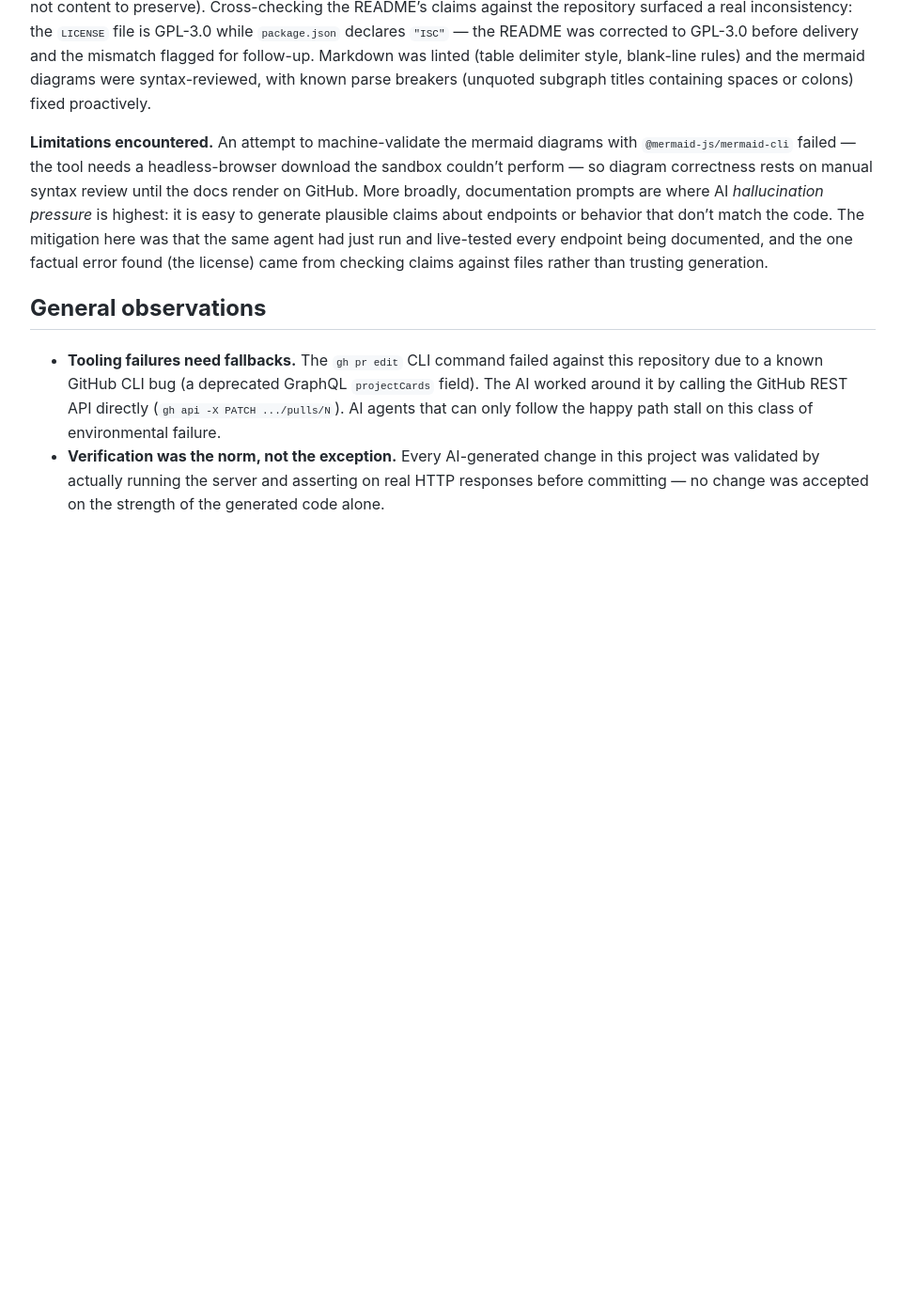
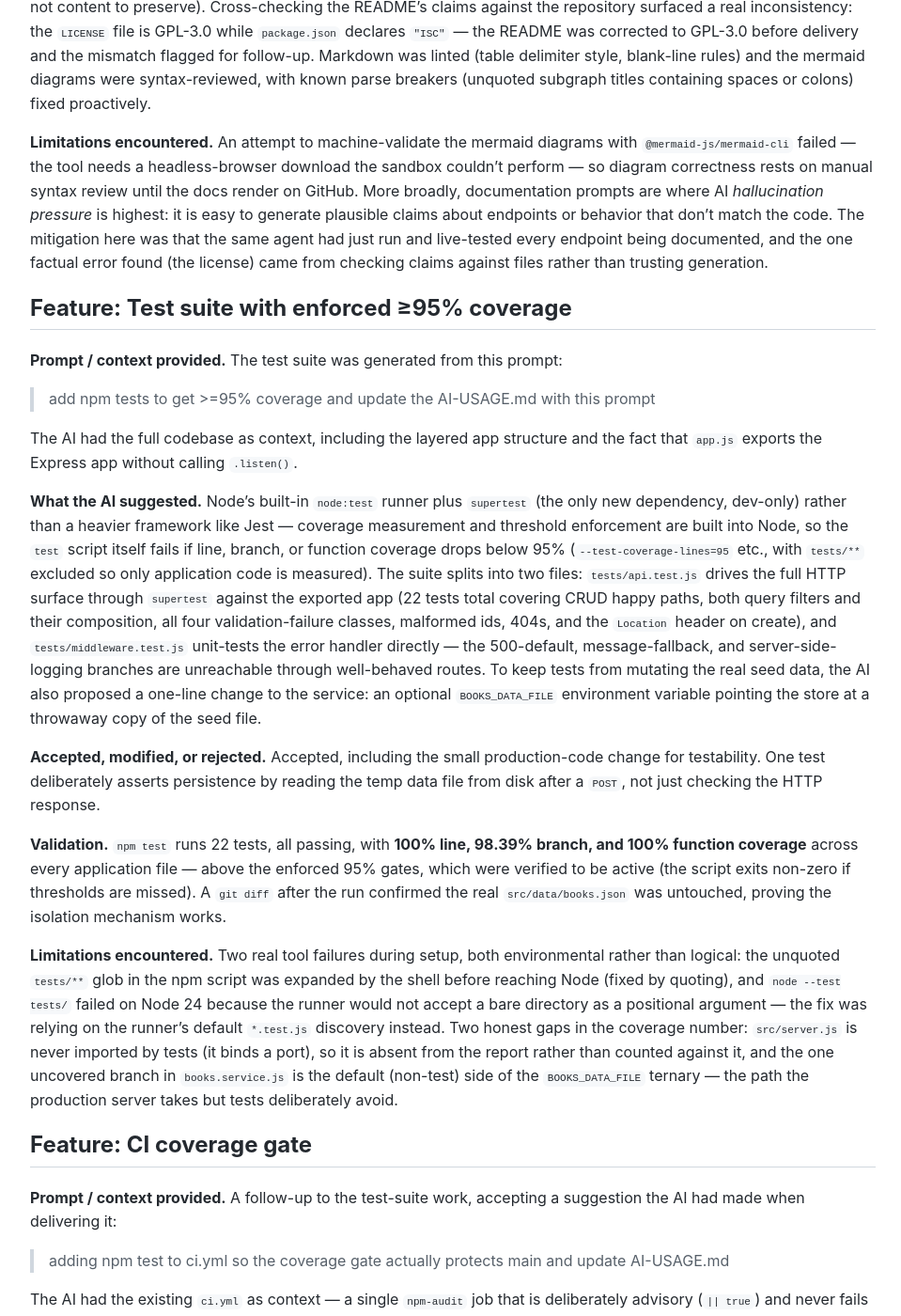
Before and after one commit to das77/fsep-node-express-api, a Jekyll site: the page built from docs/AI-USAGE.md, in a window 1280 px wide and 1400 px high, scrolled down 800 px. Shown: the whole window at 94% size, without its empty margins (158-1117 px from the left). Built offline with Jekyll 4.4.1, drawn with Linux system fonts in a browser that asks for light colours; our own code applies the rules of GitHub Pages for plain Markdown files; before the commit the page ends 1430 px from its top, so only the background shows below that; some of the changed text lies outside the part shown.

Commit message:
test: add test suite with ≥95% coverage and CI coverage gate

```diff
--- a/docs/AI-USAGE.md
+++ b/docs/AI-USAGE.md
@@ -18,6 +18,38 @@ The AI had the complete codebase and the project's development history as contex
 
 **Limitations encountered.** An attempt to machine-validate the mermaid diagrams with `@mermaid-js/mermaid-cli` failed — the tool needs a headless-browser download the sandbox couldn't perform — so diagram correctness rests on manual syntax review until the docs render on GitHub. More broadly, documentation prompts are where AI *hallucination pressure* is highest: it is easy to generate plausible claims about endpoints or behavior that don't match the code. The mitigation here was that the same agent had just run and live-tested every endpoint being documented, and the one factual error found (the license) came from checking claims against files rather than trusting generation.
 
+## Feature: Test suite with enforced ≥95% coverage
+
+**Prompt / context provided.** The test suite was generated from this prompt:
+
+> add npm tests to get >=95% coverage and update the AI-USAGE.md with this prompt
+
+The AI had the full codebase as context, including the layered app structure and the fact that `app.js` exports the Express app without calling `.listen()`.
+
+**What the AI suggested.** Node's built-in `node:test` runner plus `supertest` (the only new dependency, dev-only) rather than a heavier framework like Jest — coverage measurement and threshold enforcement are built into Node, so the `test` script itself fails if line, branch, or function coverage drops below 95% (`--test-coverage-lines=95` etc., with `tests/**` excluded so only application code is measured). The suite splits into two files: `tests/api.test.js` drives the full HTTP surface through `supertest` against the exported app (22 tests total covering CRUD happy paths, both query filters and their composition, all four validation-failure classes, malformed ids, 404s, and the `Location` header on create), and `tests/middleware.test.js` unit-tests the error handler directly — the 500-default, message-fallback, and server-side-logging branches are unreachable through well-behaved routes. To keep tests from mutating the real seed data, the AI also proposed a one-line change to the service: an optional `BOOKS_DATA_FILE` environment variable pointing the store at a throwaway copy of the seed file.
+
+**Accepted, modified, or rejected.** Accepted, including the small production-code change for testability. One test deliberately asserts persistence by reading the temp data file from disk after a `POST`, not just checking the HTTP response.
+
+**Validation.** `npm test` runs 22 tests, all passing, with **100% line, 98.39% branch, and 100% function coverage** across every application file — above the enforced 95% gates, which were verified to be active (the script exits non-zero if thresholds are missed). A `git diff` after the run confirmed the real `src/data/books.json` was untouched, proving the isolation mechanism works.
+
+**Limitations encountered.** Two real tool failures during setup, both environmental rather than logical: the unquoted `tests/**` glob in the npm script was expanded by the shell before reaching Node (fixed by quoting), and `node --test tests/` failed on Node 24 because the runner would not accept a bare directory as a positional argument — the fix was relying on the runner's default `*.test.js` discovery instead. Two honest gaps in the coverage number: `src/server.js` is never imported by tests (it binds a port), so it is absent from the report rather than counted against it, and the one uncovered branch in `books.service.js` is the default (non-test) side of the `BOOKS_DATA_FILE` ternary — the path the production server takes but tests deliberately avoid.
+
+## Feature: CI coverage gate
+
+**Prompt / context provided.** A follow-up to the test-suite work, accepting a suggestion the AI had made when delivering it:
+
+> adding npm test to ci.yml so the coverage gate actually protects main and update AI-USAGE.md
+
+The AI had the existing `ci.yml` as context — a single `npm-audit` job that is deliberately advisory (`|| true`) and never fails the build, meaning nothing actually gated merges to `main`.
+
+**What the AI suggested.** A separate `test` job rather than a step appended to the audit job, so the audit can stay advisory while tests gate independently — a failure in one is distinguishable from the other on the PR checks page. The job mirrors the audit job's conventions (checkout, `setup-node` with npm caching keyed on the lockfile, `npm ci`) and pins Node 24 to match local development, since the built-in test runner's coverage flags are version-sensitive. No coverage flags live in the workflow itself: the thresholds are in the `npm test` script, so CI and local runs enforce identical gates and cannot drift.
+
+**Accepted, modified, or rejected.** Accepted as proposed.
+
+**Validation.** GitHub Actions workflows cannot be executed locally, so validation was by parts: the YAML was parsed programmatically to confirm structure, and the job's exact command sequence (`npm ci` followed by `npm test`) was replayed locally and exited 0 — which also proved the committed lockfile really contains `supertest`, the failure mode `npm ci` exists to catch. Final confirmation comes from the first real run on the PR.
+
+**Limitations encountered.** The inherent one: a workflow file is only truly tested by the platform that runs it. Local replay covers the commands but not the Actions environment (runner image, cache behavior, permissions), so the first CI run on this branch's PR is part of the validation, not a formality.
+
 ## General observations
 
 - **Tooling failures need fallbacks.** The `gh pr edit` CLI command failed against this repository due to a known GitHub CLI bug (a deprecated GraphQL `projectCards` field). The AI worked around it by calling the GitHub REST API directly (`gh api -X PATCH .../pulls/N`). AI agents that can only follow the happy path stall on this class of environmental failure.
```
